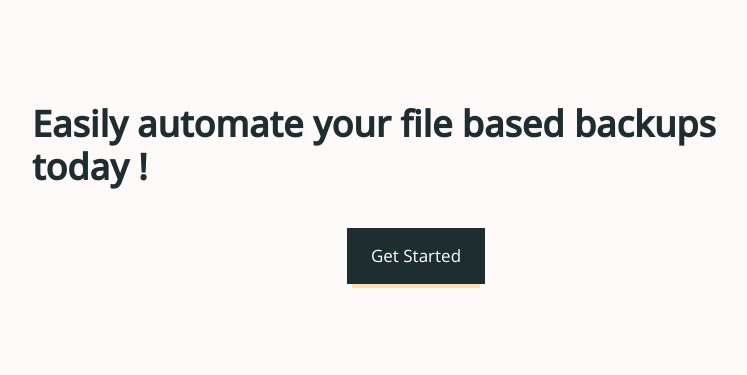
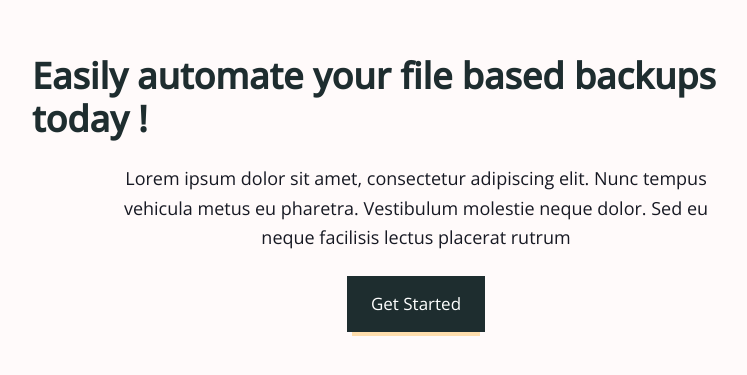
Before and after one commit to backmeup-app/orion, a Next.js app: page / in a window 1280 px wide. Shown: the part 207-582 px from the top of the page, without its empty margins (224-971 px from the left). Built offline with nearby package versions, Linux system fonts and the light colour scheme.

Commit message:
feat: updated landing page

```diff
--- a/components/Hero/Hero.tsx
+++ b/components/Hero/Hero.tsx
@@ -1,4 +1,12 @@
-import { Flex, VStack, Heading, Button } from "@chakra-ui/react";
+import {
+  Flex,
+  Spacer,
+  VStack,
+  HStack,
+  Heading,
+  Text,
+  Button,
+} from "@chakra-ui/react";
 
 export const Hero = () => {
   return (
@@ -7,13 +15,25 @@ export const Hero = () => {
       h="100vh"
       justify="center"
       align="center"
-      //   bg="rgba(247, 219, 167, 0.3)"
+      pos="relative"
       bg="#FFFAFA"
     >
-      <VStack width="60vw" spacing={10}>
+      {/* <Flex pos="absolute" top="5%" left={0} px={5} w="100%">
+        <Text>Dome</Text>
+        <Spacer />
+        <HStack spacing={4}>
+          <Button>Get Started</Button>
+        </HStack>
+      </Flex> */}
+      <VStack width="60vw" spacing={6}>
         <Heading fontSize="4xl" fontFamily="openSans" color="charlestonGreen">
           Easily automate your file based backups today !
         </Heading>
+        <Text textAlign="center" fontSize="lg" w="80%" lineHeight="tall">
+          Lorem ipsum dolor sit amet, consectetur adipiscing elit. Nunc tempus
+          vehicula metus eu pharetra. Vestibulum molestie neque dolor. Sed eu
+          neque facilisis lectus placerat rutrum
+        </Text>
         <Button size="lg" fontSize="17px">
           Get Started
         </Button>
```
